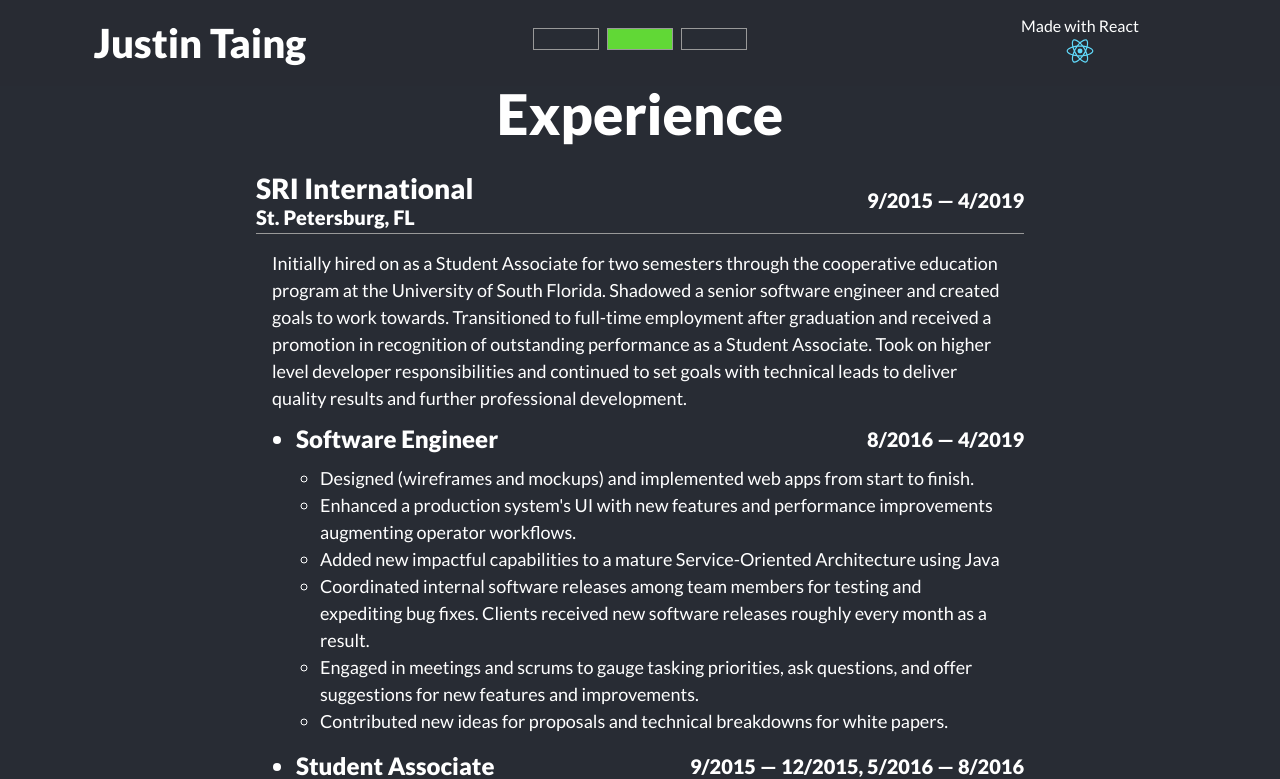
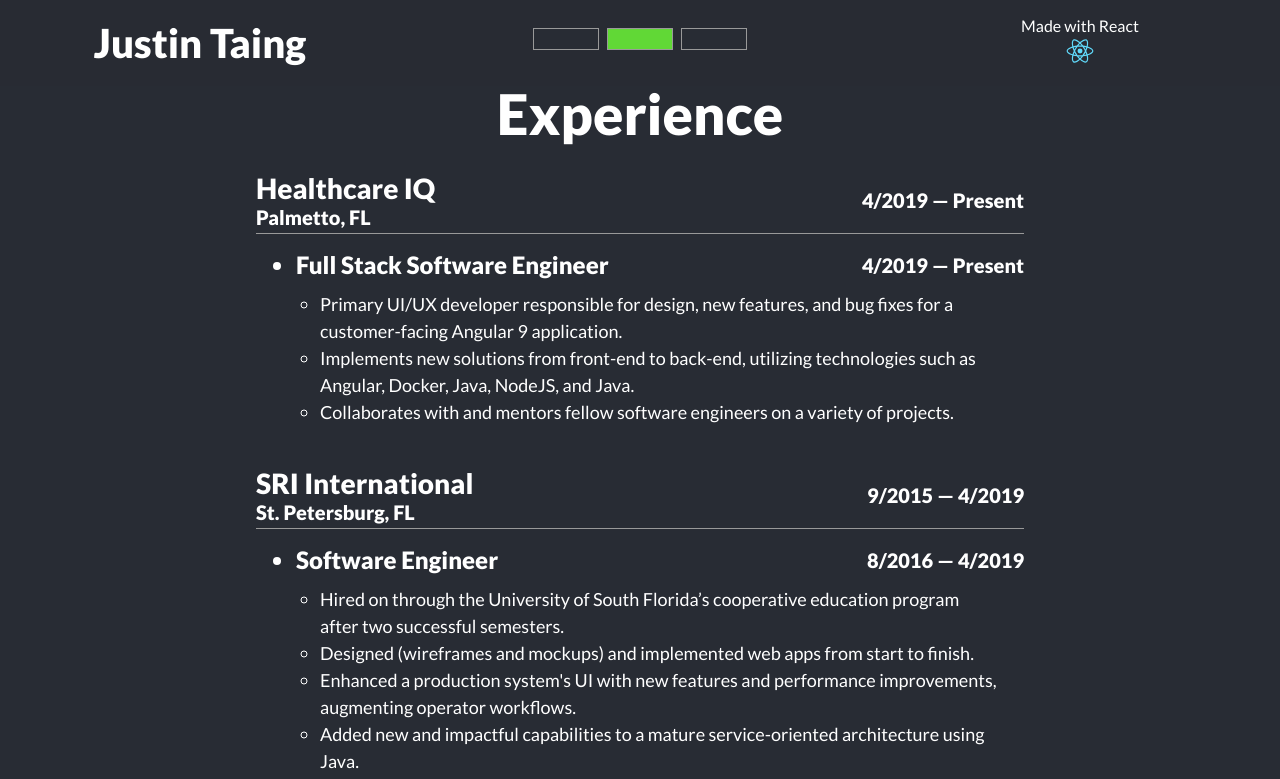
Before and after one commit to justintaing/justintaing.github.io, a React (Create React App) app: page /#/experience in a window 1280 px wide. Shown: the top 779 px of the page. Built offline with nearby package versions, Linux system fonts and the light colour scheme.

Commit message:
update contact and add experience

```diff
--- a/src/components/Contact.js
+++ b/src/components/Contact.js
@@ -9,9 +9,12 @@ class Contact extends Component {
                 <div className="content">
                     <div className="title">Contact</div>
                     <div className="body">
-                        <p>My email address is my first name followed by my last name at outlook dot com.</p>
+                        <p>My email address is my first initial followed by my last name at fastmail dot com.</p>
                         <a className="link" href="https://github.com/justintaing" target="_blank" rel="noopener noreferrer">
                             <i className="fab fa-github-square"></i>
+                        </a>
+                        <a className="link" href="https://www.linkedin.com/in/justintaing/" target="_blank" rel="noopener noreferrer">
+                            <i className="fab fa-linkedin"></i>
                         </a>
                     </div>
                 </div>
--- a/src/text/experience.json
+++ b/src/text/experience.json
@@ -1,20 +1,36 @@
 [
+    {
+        "company": "Healthcare IQ",
+        "location": "Palmetto, FL",
+        "dateRange": "4/2019 — Present",
+        "summary": "",
+        "positions": [
+            {
+                "title": "Full Stack Software Engineer",
+                "dateRange": "4/2019 — Present",
+                "bullets": [
+                    "Primary UI/UX developer responsible for design, new features, and bug fixes for a customer-facing Angular 9 application.",
+                    "Implements new solutions from front-end to back-end, utilizing technologies such as Angular, Docker, Java, NodeJS, and Java.",
+                    "Collaborates with and mentors fellow software engineers on a variety of projects."
+                ]
+            }
+        ]
+    },
     {
         "company": "SRI International",
         "location": "St. Petersburg, FL",
         "dateRange": "9/2015 — 4/2019",
-        "summary": "Initially hired on as a Student Associate for two semesters through the cooperative education program at the University of South Florida. Shadowed a senior software engineer and created goals to work towards. Transitioned to full-time employment after graduation and received a promotion in recognition of outstanding performance as a Student Associate. Took on higher level developer responsibilities and continued to set goals with technical leads to deliver quality results and further professional development.",
+        "summary": "",
         "positions": [
             {
                 "title": "Software Engineer",
                 "dateRange": "8/2016 — 4/2019",
                 "bullets": [
+                    "Hired on through the University of South Florida’s cooperative education program after two successful semesters.",
                     "Designed (wireframes and mockups) and implemented web apps from start to finish.",
-                    "Enhanced a production system's UI with new features and performance improvements augmenting operator workflows.",
-                    "Added new impactful capabilities to a mature Service-Oriented Architecture using Java",
-                    "Coordinated internal software releases among team members for testing and expediting bug fixes. Clients received new software releases roughly every month as a result.",
-                    "Engaged in meetings and scrums to gauge tasking priorities, ask questions, and offer suggestions for new features and improvements.",
-                    "Contributed new ideas for proposals and technical breakdowns for white papers."
+                    "Enhanced a production system's UI with new features and performance improvements, augmenting operator workflows.",
+                    "Added new and impactful capabilities to a mature service-oriented architecture using Java.",
+                    "Coordinated internal software releases among team members for testing and expediting bug fixes. Clients received new software releases roughly every month as a result."
                 ]
             },
             {
```
Also changed, not shown: 1 other file (tests, documents, lock files or other folders).
